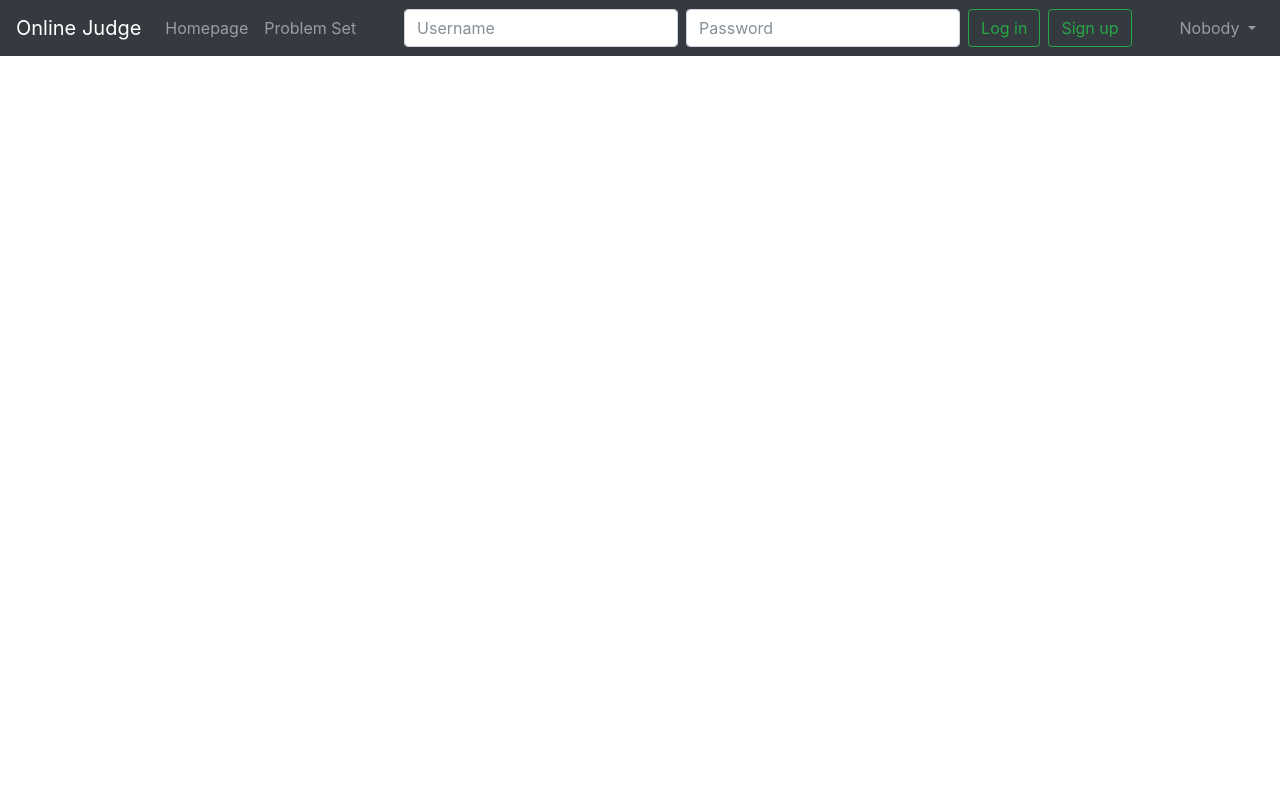
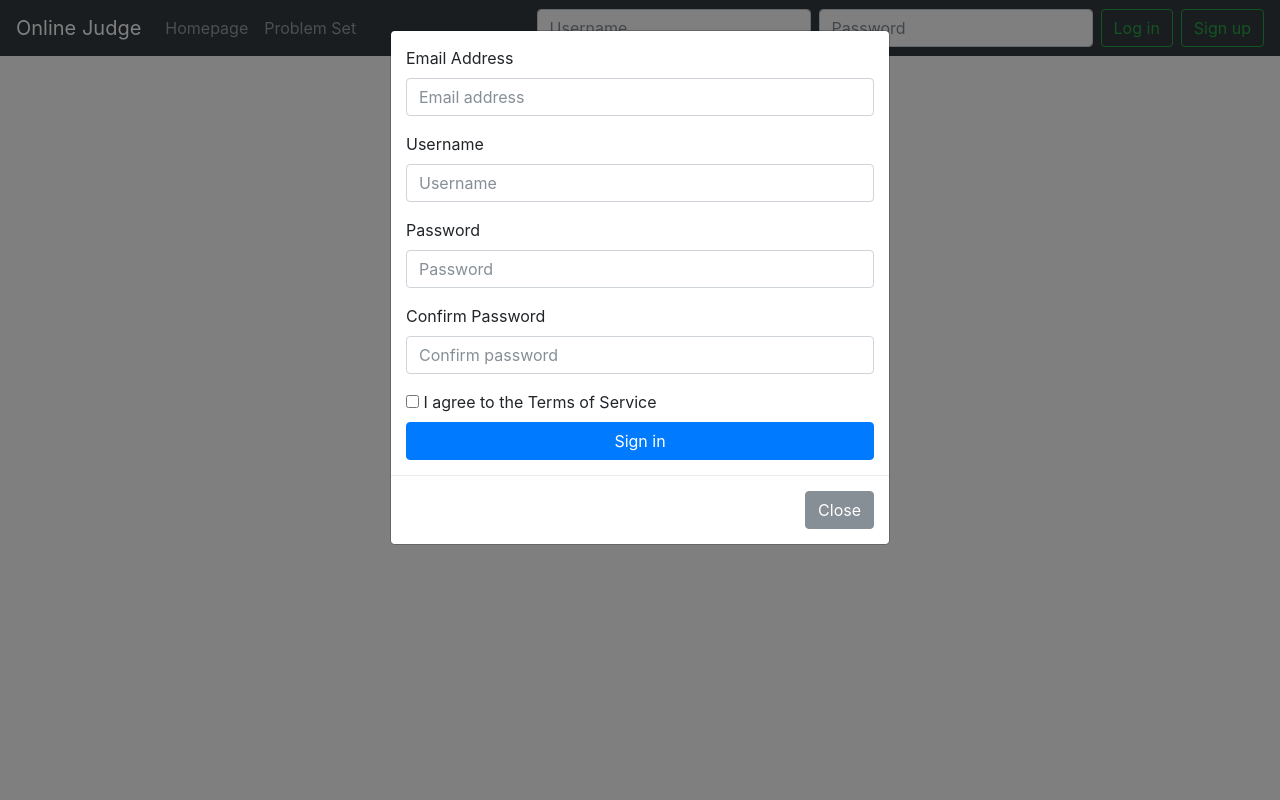
Before and after one commit to CabbageUVa/OnlineJudge, a Flask app: template templates/problemlist.html in a window 1280 px wide, after a click on "Sign up". Run offline with Flask 2, Linux system fonts and the light colour scheme; the template is opened without the code that fills it, so the values that code supplies are empty; some libraries are stand-ins or nearby versions.

Commit message:
add problem list page

```diff
--- a/app.py
+++ b/app.py
@@ -22,6 +22,9 @@
 def index():
     return render_template('index.html')
 
+@app.route('/problemList', methods=['GET', 'POST'])
+def problemList():
+    return render_template('problemlist.html')
 
 @app.route('/login', methods=['POST'])
 def userLogin():
@@ -166,4 +169,4 @@
 
 
 if __name__ == '__main__':
-    app.run(host='localhost')
+    app.run(host='localhost', port=80)
--- a/static/js/problemlist-js.js
+++ b/static/js/problemlist-js.js
@@ -0,0 +1,96 @@
+$(document).ready(function(){
+    var username = isLoggedIn();
+    if (username === undefined) {
+        $("#loginForm").show();
+        $("#profileOptions").hide();
+    } else {
+        $("#loginForm").hide();
+        $("#currentUsername").text(Cookies.get('userName'));
+        $("#profileOptions").show();
+    }
+
+    $("#loginForm").submit(function(event) {
+        event.preventDefault();
+        $.post("http://localhost/login",
+            {username : $("#usernameInput").val(),
+                passwd : $("#passwordInput").val()
+            })
+            .done(function(result){
+                var code = result['code'];
+                if (code === '200') {
+                    $("#loginForm").hide();
+                    $("#currentUsername").text(Cookies.get('userName'));
+                    $("#profileOptions").show();
+                } else if (code === '201') {
+                    alert("wrong password.");
+                    $("#usernameInput").val('');
+                    $("#passwordInput").val('');
+                } else {
+                    alert("server error.");
+                    $("#usernameInput").val('');
+                    $("#passwordInput").val('');
+                }
+
+                console.log(result['code']);
+                console.log(Cookies.get('userName'));
+                console.log(Cookies.get('userID'));
+                console.log(Cookies.get('token'));
+            })
+            .fail(function(xhr, textStatus, errorThrown){
+                console.log(xhr.statusText);
+                console.log(textStatus);
+                console.log(errorThrown);
+            });
+
+    });
+    $("#registerForm").submit(function(event) {
+        event.preventDefault();
+        $.post("http://localhost/signUp",
+            {username : $("#usernameSignup").val(),
+                email : $("#emailSignup").val(),
+                passwd : $("#passwordSignup").val()
+            })
+            .done(function(result){
+                var code = result['code'];
+                if (code === '200') {
+                    $("#loginForm").hide();
+                    $("#currentUsername").text(Cookies.get('userName'));
+                    $("#profileOptions").show();
+                    $("#usernameSignup").val('');
+                    $("#emailSignup").val('');
+                    $("#passwordSignup").val('');
+                    $('#signUpCheckbox').prop('checked', false);
+                    $("#passwordSignupRepeat").val('');
+                    $('#signUpModal').modal('hide');
+                } else if (code === '201') {
+                    alert("username has been taken.");
+                    $("#usernameSignup").val('');
+                } else if (code == '202') {
+                    alert("email has been taken.");
+                    $("#emailSignup").val('');
+                } else {
+                    alert("server error.");
+                    $("#usernameInput").val('');
+                    $("#passwordInput").val('');
+                }
+                console.log(result['code']);
+                console.log(Cookies.get('userName'));
+                console.log(Cookies.get('userID'));
+                console.log(Cookies.get('token'));
+            })
+            .fail(function(xhr, textStatus, errorThrown){
+                console.log(xhr.statusText);
+                console.log(textStatus);
+                console.log(errorThrown);
+            });
+
+    });
+
+    $("#logoutButton").click(function(event) {
+        event.preventDefault();
+        clearCookies();
+        $("#currentUsername").text("Nobody");
+        $("#loginForm").show();
+        $("#profileOptions").hide();
+    });
+});
--- a/templates/index.html
+++ b/templates/index.html
@@ -19,10 +19,10 @@
     <div class="collapse navbar-collapse" id="collapsibleNavbar">
         <ul class="navbar-nav">
             <li class="nav-item">
-                <a class="nav-link" href="index.html">Homepage</a>
+                <a class="nav-link" href="{{ url_for('index') }}">Homepage</a>
             </li>
             <li class="nav-item">
-                <a class="nav-link" href="problemlist.html">Problem Set</a>
+                <a class="nav-link" href="{{ url_for('problemList') }}">Problem Set</a>
             </li>
         </ul>
         <form class="form-inline ml-auto" id = "loginForm">
@@ -125,7 +125,7 @@
                     </div>
                     <div class="checkbox">
                         <label>
-                            <input type="checkbox" value="agreeTerm" required> I agree to the Terms of Service
+                            <input id="signUpCheckbox" type="checkbox" value="agreeTerm" required> I agree to the Terms of Service
                         </label>
                     </div>
                     <button class="btn btn-primary btn-block" type="submit">Sign in</button>
--- a/templates/problemlist.html
+++ b/templates/problemlist.html
@@ -16,10 +16,10 @@
     <div class="collapse navbar-collapse" id="collapsibleNavbar">
         <ul class="navbar-nav">
             <li class="nav-item">
-                <a class="nav-link" href="index.html">Homepage</a>
+                <a class="nav-link" href="{{ url_for('index') }}">Homepage</a>
             </li>
             <li class="nav-item">
-                <a class="nav-link" href="problemlist.html">Problem Set</a>
+                <a class="nav-link" href="{{ url_for('problemList') }}">Problem Set</a>
             </li>
         </ul>
         <form class="form-inline ml-auto" id = "loginForm">
@@ -27,7 +27,8 @@
             <input class="form-control mr-sm-2" type="password" placeholder="Password" id = "passwordInput" required>
 
             <button class="btn btn-outline-success mr-sm-2" type="submit" id ="loginButton">Log in</button>
-            <button type="button" class="btn btn-outline-success my-2 my-sm-0" data-toggle="modal" data-target="#signUpModal">Sign up</button>
+
+            <button id="signupButton1" type="button" class="btn btn-outline-success my-2 my-sm-0" data-toggle="modal" data-target="#signUpModal">Sign up</button>
             <!-- The Sign Up Modal -->
         </form>
         <ul class="navbar-nav ml-auto" id = "profileOptions">
@@ -36,21 +37,59 @@
                     Nobody
                 </a>
                 <div class="dropdown-menu" aria-labelledby="navbarDropdownMenuLink">
-                    <a class="dropdown-item" href="#">Profile</a>
-                    <a class="dropdown-item" href="#">Log out</a>
+                    <a id = "profileButton" class="dropdown-item" href="#">Profile</a>
+                    <a id = "logoutButton" class="dropdown-item" href="#">Log out</a>
                 </div>
             </li>
         </ul>
     </div>
 </nav>
+<div class="modal fade" id="signUpModal">
+    <div class="modal-dialog">
+        <div class="modal-content">
+            <!-- Modal body -->
+            <div class="modal-body">
+                <form id = "registerForm">
+                    <div class="form-group">
+                        <label for="emailSignup">Email Address</label>
+                        <input type="email" class="form-control" id="emailSignup" placeholder="Email address" required autofocus>
+                    </div>
+                    <div class="form-group">
+                        <label for="usernameInput">Username</label>
+                        <input type="text" class="form-control" id="usernameSignup" placeholder="Username" required>
+                    </div>
+                    <div class="form-group">
+                        <label for="passwordSignup">Password</label>
+                        <input type="password" class="form-control" id="passwordSignup" placeholder="Password" required>
+                    </div>
+                    <div class="form-group">
+                        <label for="passwordSignupRepeat">Confirm Password</label>
+                        <input type="password" class="form-control" id="passwordSignupRepeat" placeholder="Confirm password" required>
+                    </div>
+                    <div class="checkbox">
+                        <label>
+                            <input id="signUpCheckbox" type="checkbox" value="agreeTerm" required> I agree to the Terms of Service
+                        </label>
+                    </div>
+                    <button class="btn btn-primary btn-block" type="submit">Sign in</button>
 
+                </form>
+            </div>
 
+            <!-- Modal footer -->
+            <div class="modal-footer">
+                <button type="button" class="btn btn-secondary" data-dismiss="modal">Close</button>
+            </div>
+
+        </div>
+    </div>
+</div>
 
 <script   src="https://code.jquery.com/jquery-3.2.1.min.js"   integrity="sha256-hwg4gsxgFZhOsEEamdOYGBf13FyQuiTwlAQgxVSNgt4="   crossorigin="anonymous"></script>
 <script src="https://cdnjs.cloudflare.com/ajax/libs/popper.js/1.12.3/umd/popper.min.js" integrity="sha384-vFJXuSJphROIrBnz7yo7oB41mKfc8JzQZiCq4NCceLEaO4IHwicKwpJf9c9IpFgh" crossorigin="anonymous"></script>
 <script src="https://maxcdn.bootstrapcdn.com/bootstrap/4.0.0-beta.2/js/bootstrap.min.js" integrity="sha384-alpBpkh1PFOepccYVYDB4do5UnbKysX5WZXm3XxPqe5iKTfUKjNkCk9SaVuEZflJ" crossorigin="anonymous"></script>
 <script src="https://cdn.jsdelivr.net/npm/js-cookie@2/src/js.cookie.min.js"></script>
-<script src="js/util.js"></script>
-<script src="js/problemlist-js.js"></script>
+<script src="{{ url_for('static', filename='js/util.js') }}"></script>
+<script src="{{ url_for('static', filename='js/problemlist-js.js') }}"></script>
 </body>
 </html>
```
Also changed, not shown: static/js/index-js.js (+8 -2 lines).
